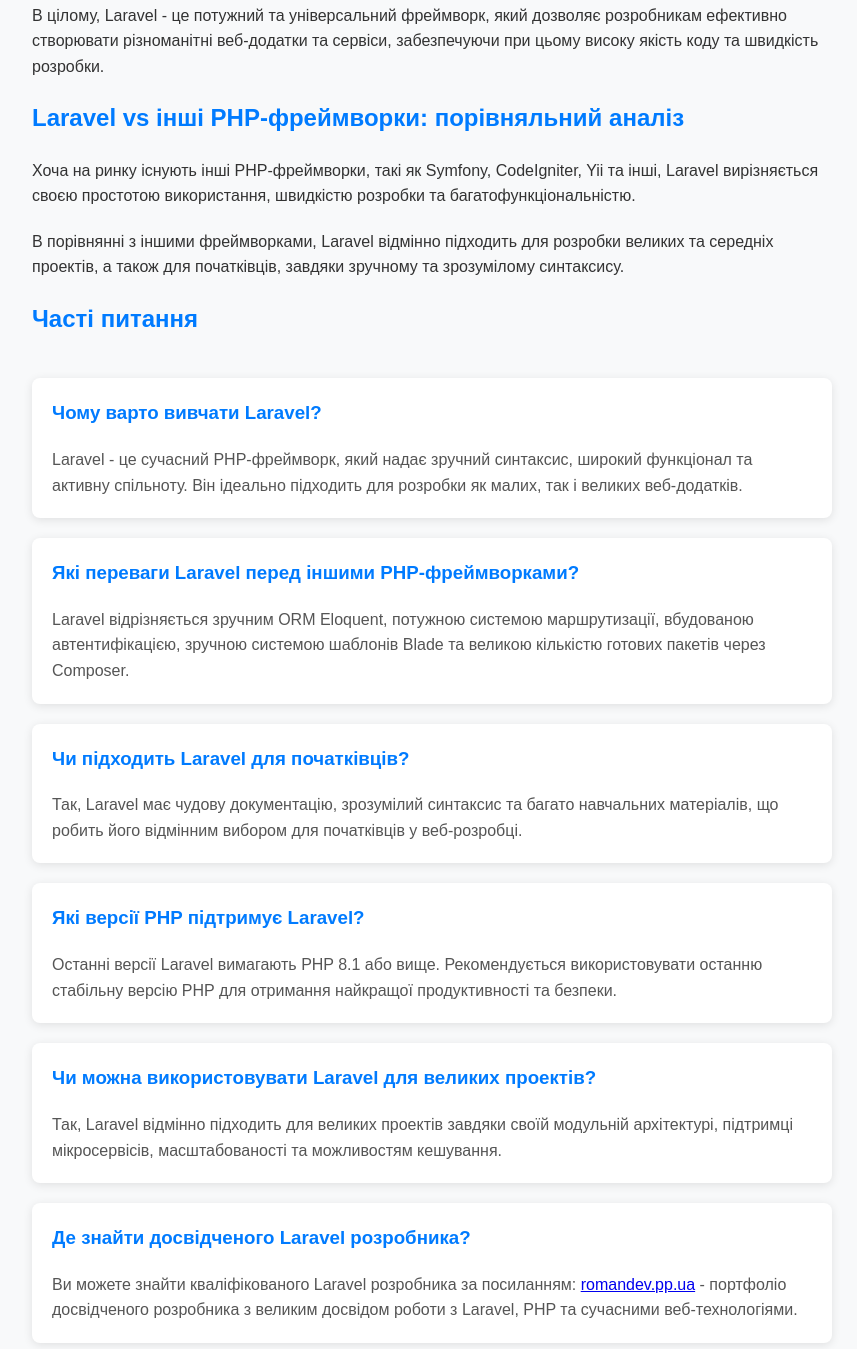
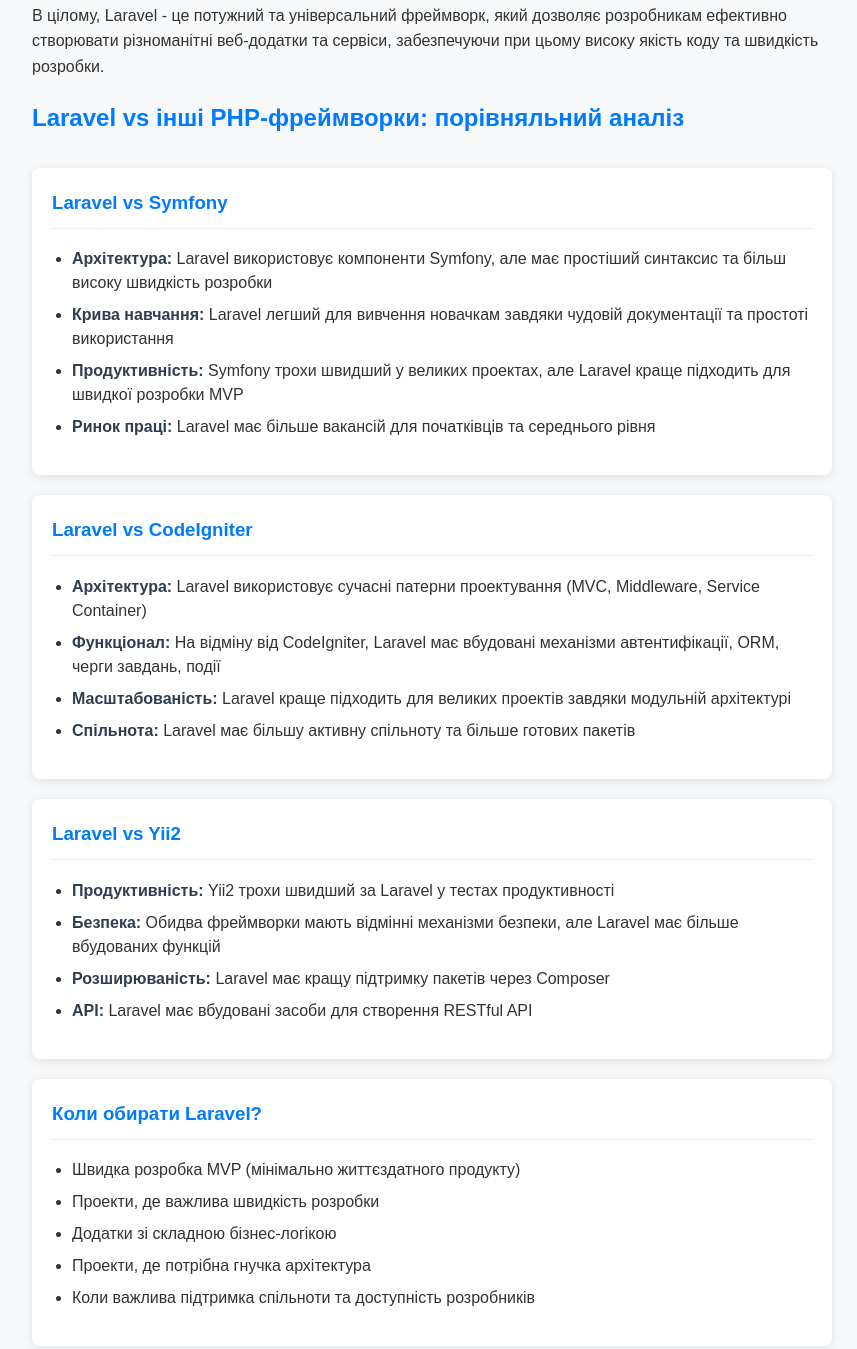
Before and after one commit to APARTNER-PRO/laravel.pp.ua, a plain HTML site: page index.html in a window 1280 px wide. Shown: the part 944-2293 px from the top of the page, without its empty margins (208-1065 px from the left). Drawn offline with Linux system fonts and the light colour scheme.

Commit message:
framework comparison

```diff
--- a/index.html
+++ b/index.html
@@ -183,8 +183,77 @@
         </p>
 
         <h2>Laravel vs інші PHP-фреймворки: порівняльний аналіз</h2>
-        <p>Хоча на ринку існують інші PHP-фреймворки, такі як Symfony, CodeIgniter, Yii та інші, Laravel вирізняється своєю простотою використання, швидкістю розробки та багатофункціональністю.</p>
-        <p>В порівнянні з іншими фреймворками, Laravel відмінно підходить для розробки великих та середніх проектів, а також для початківців, завдяки зручному та зрозумілому синтаксису.</p>
+        <div class="framework-comparison">
+            <div class="comparison-item">
+                <h3>Laravel vs Symfony</h3>
+                <ul>
+                    <li><strong>Архітектура:</strong> Laravel використовує компоненти Symfony, але має простіший синтаксис та більш високу швидкість розробки</li>
+                    <li><strong>Крива навчання:</strong> Laravel легший для вивчення новачкам завдяки чудовій документації та простоті використання</li>
+                    <li><strong>Продуктивність:</strong> Symfony трохи швидший у великих проектах, але Laravel краще підходить для швидкої розробки MVP</li>
+                    <li><strong>Ринок праці:</strong> Laravel має більше вакансій для початківців та середнього рівня</li>
+                </ul>
+            </div>
+
+            <div class="comparison-item">
+                <h3>Laravel vs CodeIgniter</h3>
+                <ul>
+                    <li><strong>Архітектура:</strong> Laravel використовує сучасні патерни проектування (MVC, Middleware, Service Container)</li>
+                    <li><strong>Функціонал:</strong> На відміну від CodeIgniter, Laravel має вбудовані механізми автентифікації, ORM, черги завдань, події</li>
+                    <li><strong>Масштабованість:</strong> Laravel краще підходить для великих проектів завдяки модульній архітектурі</li>
+                    <li><strong>Спільнота:</strong> Laravel має більшу активну спільноту та більше готових пакетів</li>
+                </ul>
+            </div>
+
+            <div class="comparison-item">
+                <h3>Laravel vs Yii2</h3>
+                <ul>
+                    <li><strong>Продуктивність:</strong> Yii2 трохи швидший за Laravel у тестах продуктивності</li>
+                    <li><strong>Безпека:</strong> Обидва фреймворки мають відмінні механізми безпеки, але Laravel має більше вбудованих функцій</li>
+                    <li><strong>Розширюваність:</strong> Laravel має кращу підтримку пакетів через Composer</li>
+                    <li><strong>API:</strong> Laravel має вбудовані засоби для створення RESTful API</li>
+                </ul>
+            </div>
+
+            <div class="comparison-item">
+                <h3>Коли обирати Laravel?</h3>
+                <ul>
+                    <li>Швидка розробка MVP (мінімально життєздатного продукту)</li>
+                    <li>Проекти, де важлива швидкість розробки</li>
+                    <li>Додатки зі складною бізнес-логікою</li>
+                    <li>Проекти, де потрібна гнучка архітектура</li>
+                    <li>Коли важлива підтримка спільноти та доступність розробників</li>
+                </ul>
+            </div>
+        </div>
+
+        <style>
+            .framework-comparison {
+                margin: 30px 0;
+            }
+            .comparison-item {
+                background: #fff;
+                border-radius: 8px;
+                padding: 20px;
+                margin-bottom: 20px;
+                box-shadow: 0 2px 10px rgba(0, 0, 0, 0.1);
+            }
+            .comparison-item h3 {
+                color: #007bff;
+                margin-top: 0;
+                border-bottom: 1px solid #eee;
+                padding-bottom: 10px;
+            }
+            .comparison-item ul {
+                padding-left: 20px;
+            }
+            .comparison-item li {
+                margin-bottom: 8px;
+                line-height: 1.5;
+            }
+            .comparison-item strong {
+                color: #2c3e50;
+            }
+        </style>
 
         <h2>Часті питання</h2>
         <div class="faq-container">
```
